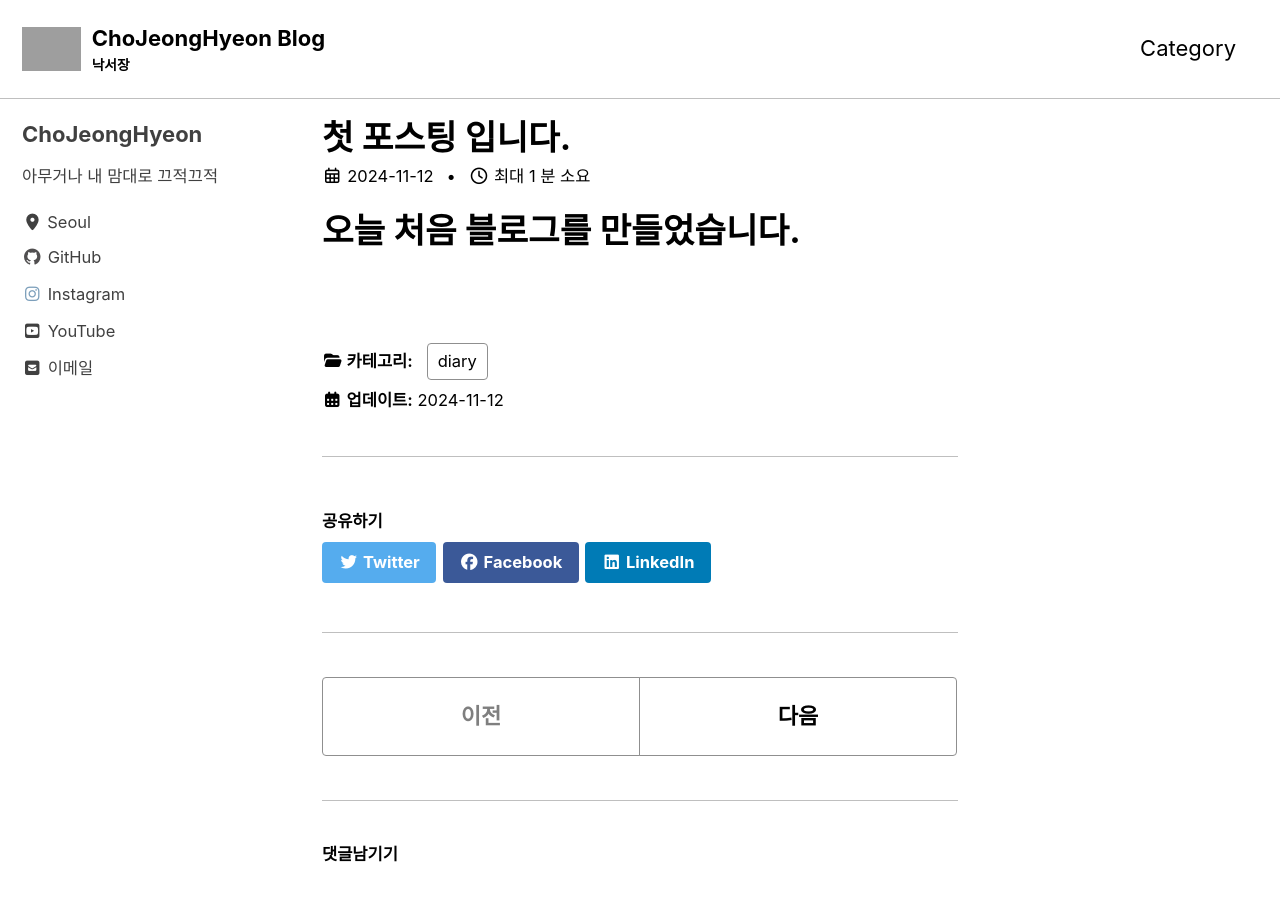
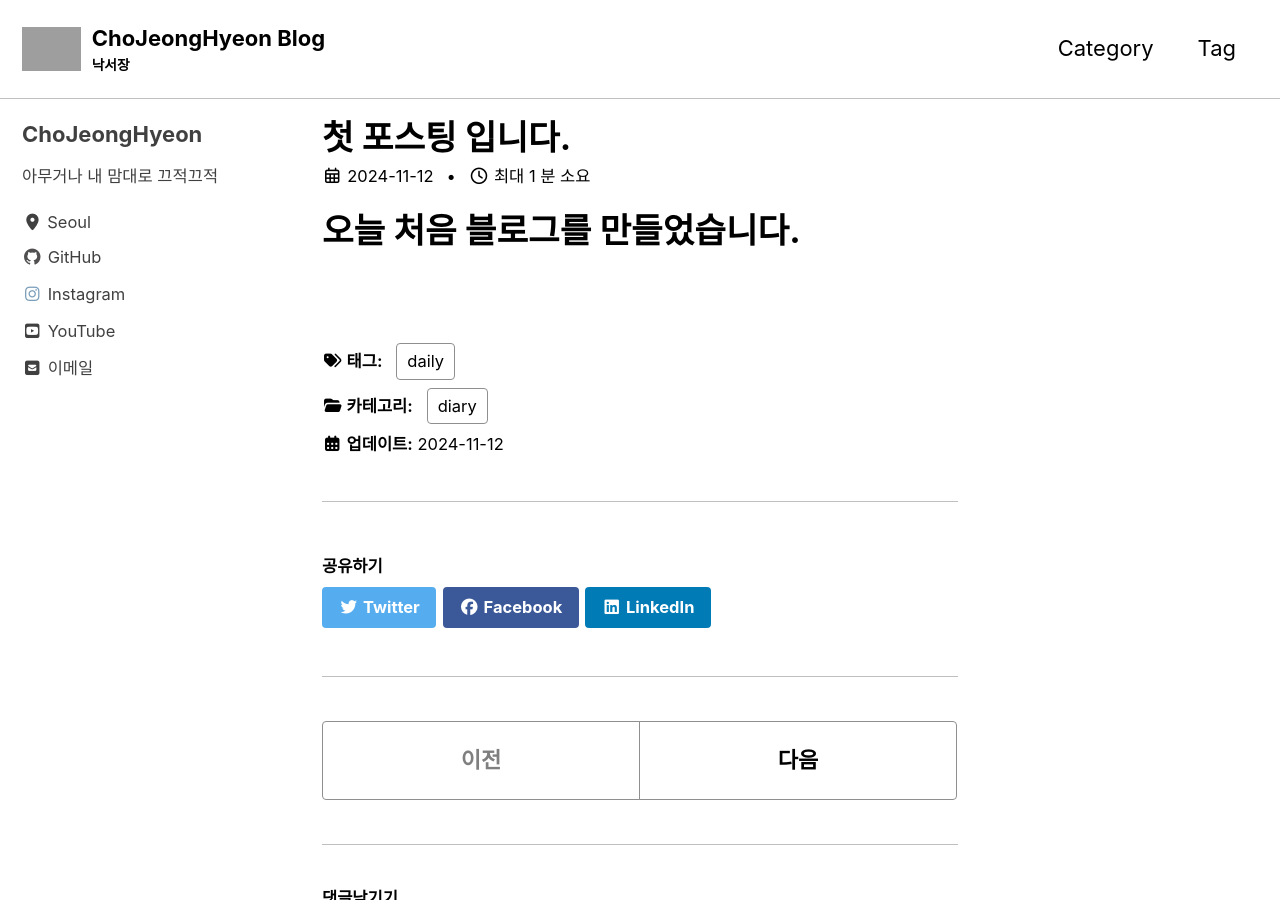
Before and after one commit to ChoJeongHyeon/ChoJeongHyeon.github.io, a Jekyll site: the page built from _posts/2024-11-12-first.md, in a window 1280 px wide and 900 px high. Built offline with Jekyll 4.4.1, drawn with Linux system fonts in a browser that asks for light colours; cached includes are drawn as plain includes; comment, search, counter and statistics services are not loaded.

Commit message:
tag 추가하기

```diff
--- a/_data/navigation.yml
+++ b/_data/navigation.yml
@@ -2,6 +2,8 @@
 main:
   - title: "Category"
     url: /categories/
+  - title: "Tag"
+    url: /tags/
   # - title: "About"
   #   url: https://mmistakes.github.io/minimal-mistakes/about/
   # - title: "Sample Posts"
--- a/_posts/2024-11-12-first.md
+++ b/_posts/2024-11-12-first.md
@@ -2,6 +2,7 @@
 layout: single
 title: "첫 포스팅 입니다."
 categories: diary
+tag: daily
 ---
 
 # 오늘 처음 블로그를 만들었습니다.
```
Also changed, not shown: _posts/2024-11-14-create-blog.md (+1 -0 lines), _posts/2024-11-19-create-analytics.md (+1 -0 lines), _posts/2024-11-19-create-comment.md (+1 -0 lines), _posts/2024-11-19-create-search.md (+1 -0 lines).
